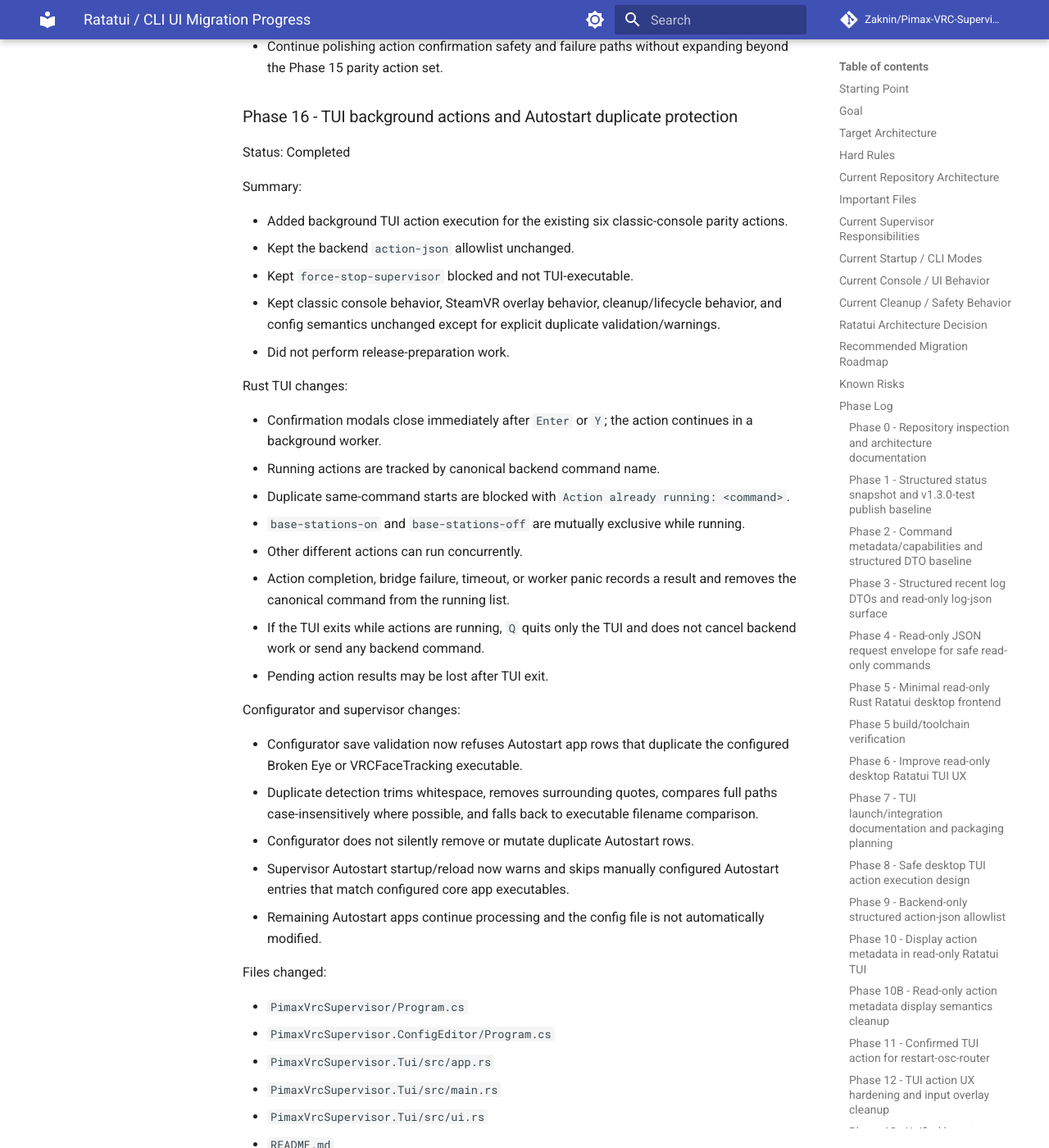
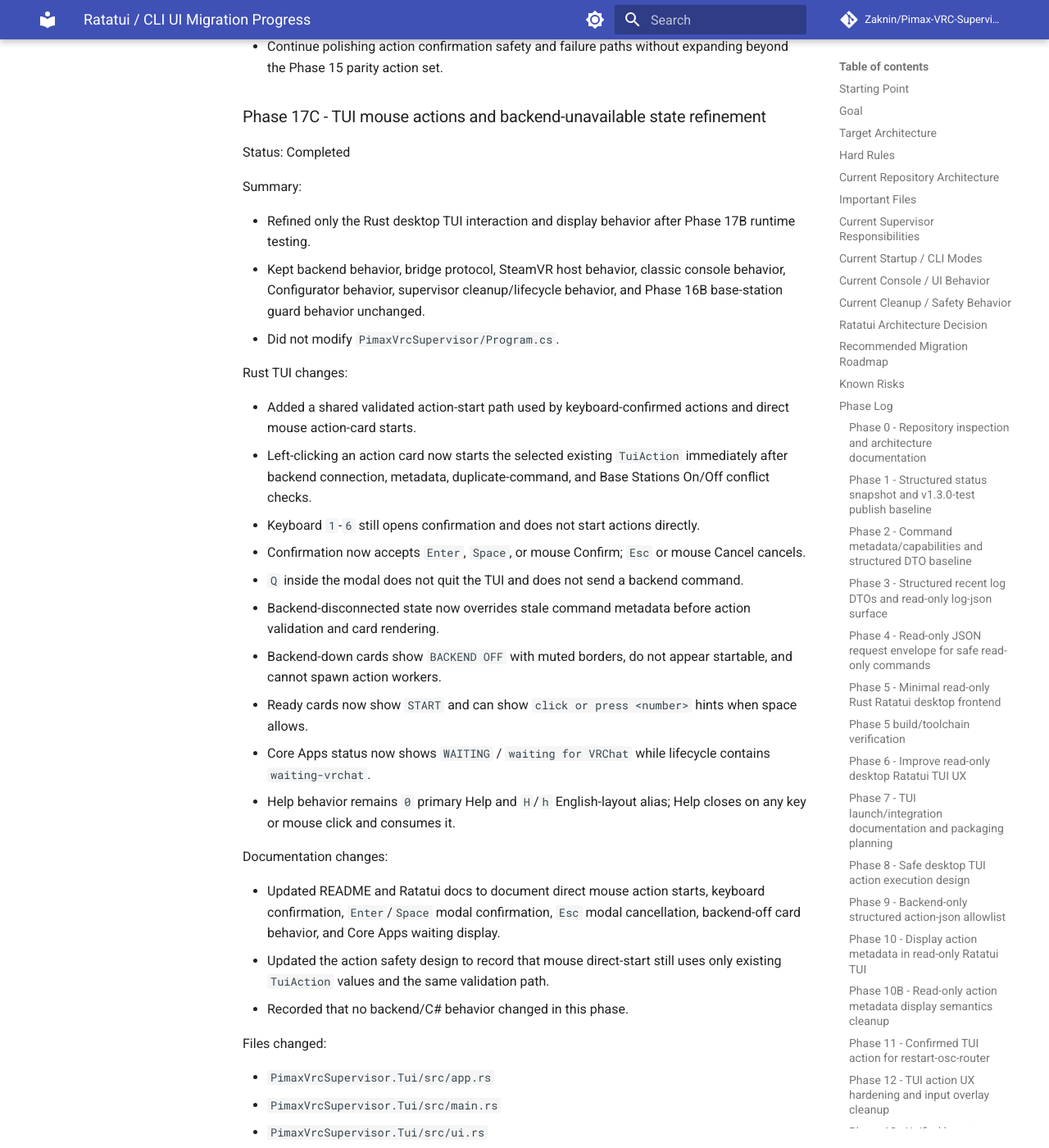
Before and after one commit to Zaknin/Pimax-VRC-Supervisor, an MkDocs documentation site: the page built from docs/ratatui-tui-migration-progress.md, in a window 1280 px wide and 1400 px high, scrolled down 61195 px. Shown: the whole window at 82% size. Built offline with MkDocs 1.6.1 and Material for MkDocs 9.7.7, drawn with Linux system fonts in a browser that asks for light colours; comment, search, counter and statistics services are not loaded; some of the changed text lies outside the part shown.

Commit message:
Phase 17C: refine TUI mouse actions and unavailable states

```diff
--- a/docs/ratatui-tui-migration-progress.md
+++ b/docs/ratatui-tui-migration-progress.md
@@ -1806,6 +1806,79 @@ Short Phase 16 direction:
 - Build and run a manual/runtime shortcut test matrix across keyboard layouts.
 - Continue polishing action confirmation safety and failure paths without expanding beyond the Phase 15 parity action set.
 
+### Phase 17C - TUI mouse actions and backend-unavailable state refinement
+
+Status: Completed
+
+Summary:
+
+- Refined only the Rust desktop TUI interaction and display behavior after Phase 17B runtime testing.
+- Kept backend behavior, bridge protocol, SteamVR host behavior, classic console behavior, Configurator behavior, supervisor cleanup/lifecycle behavior, and Phase 16B base-station guard behavior unchanged.
+- Did not modify `PimaxVrcSupervisor/Program.cs`.
+
+Rust TUI changes:
+
+- Added a shared validated action-start path used by keyboard-confirmed actions and direct mouse action-card starts.
+- Left-clicking an action card now starts the selected existing `TuiAction` immediately after backend connection, metadata, duplicate-command, and Base Stations On/Off conflict checks.
+- Keyboard `1`-`6` still opens confirmation and does not start actions directly.
+- Confirmation now accepts `Enter`, `Space`, or mouse Confirm; `Esc` or mouse Cancel cancels.
+- `Q` inside the modal does not quit the TUI and does not send a backend command.
+- Backend-disconnected state now overrides stale command metadata before action validation and card rendering.
+- Backend-down cards show `BACKEND OFF` with muted borders, do not appear startable, and cannot spawn action workers.
+- Ready cards now show `START` and can show `click or press <number>` hints when space allows.
+- Core Apps status now shows `WAITING` / `waiting for VRChat` while lifecycle contains `waiting-vrchat`.
+- Help behavior remains `0` primary Help and `H`/`h` English-layout alias; Help closes on any key or mouse click and consumes it.
+
+Documentation changes:
+
+- Updated README and Ratatui docs to document direct mouse action starts, keyboard confirmation, `Enter`/`Space` modal confirmation, `Esc` modal cancellation, backend-off card behavior, and Core Apps waiting display.
+- Updated the action safety design to record that mouse direct-start still uses only existing `TuiAction` values and the same validation path.
+- Recorded that no backend/C# behavior changed in this phase.
+
+Files changed:
+
+- `PimaxVrcSupervisor.Tui/src/app.rs`
+- `PimaxVrcSupervisor.Tui/src/main.rs`
+- `PimaxVrcSupervisor.Tui/src/ui.rs`
+- `README.md`
+- `docs/ratatui-action-execution-design.md`
+- `docs/ratatui-tui.md`
+- `docs/ratatui-tui-migration-progress.md`
+
+Build/test commands run:
+
+- `cargo fmt --manifest-path .\PimaxVrcSupervisor.Tui\Cargo.toml`
+- `cargo build --manifest-path .\PimaxVrcSupervisor.Tui\Cargo.toml`
+- `cargo build --manifest-path .\PimaxVrcSupervisor.Tui\Cargo.toml --release`
+- `dotnet build .\PimaxVrcSupervisor\PimaxVrcSupervisor.csproj -c Release`
+- `dotnet build .\PimaxVrcSupervisor.ConfigEditor\PimaxVrcSupervisor.ConfigEditor.csproj -c Release`
+- `dotnet build .\PimaxVrcSupervisor.SteamVrHost\PimaxVrcSupervisor.SteamVrHost.csproj -c Release`
+
+Build/test result:
+
+- `cargo fmt` completed successfully.
+- Rust debug and release builds completed successfully.
+- All three explicit C# Release builds completed successfully with 0 warnings and 0 errors.
+- Source inspection confirmed `PimaxVrcSupervisor/Program.cs` has no Phase 17C diff.
+- Source inspection confirmed `bridge.rs` still has no generic arbitrary command executor and sends `action-json` only through `execute_tui_action(TuiAction)`.
+- Source inspection confirmed the TUI sends no legacy action command strings directly.
+- Source inspection confirmed `force-stop-supervisor` remains blocked/not TUI-executable and `Q`/`q` sends no backend command.
+- Copied the rebuilt Rust release TUI binary to `release\PimaxVrcSupervisor-v1.3.0-test\PimaxVrcSupervisorTui.exe` for local runtime testing.
+
+Runtime scenarios to verify when safe:
+
+- Start TUI without supervisor: cards show `BACKEND OFF`, not full red borders; clicking cards records a visible rejection/status and starts no worker.
+- Start supervisor after TUI: after refresh, permitted cards become `START` and clickable.
+- Close supervisor while TUI is open: after failed refresh, cards return to `BACKEND OFF`; cached metadata does not keep cards looking ready.
+
+Generated output status:
+
+- `release/` and `PimaxVrcSupervisor.Tui/target/` remain ignored generated output and must not be staged.
+
+Short Phase 18 direction:
+
+- Run a real-world VR-session runtime matrix for Phase 17C mouse direct starts, keyboard confirmation, backend reconnect/disconnect states, and action result display before adding new features.
+
 ### Phase 16 - TUI background actions and Autostart duplicate protection
 
 Status: Completed
```
Also changed, not shown: README.md (+6 -4 lines), docs/ratatui-action-execution-design.md (+10 -3 lines), docs/ratatui-tui.md (+14 -12 lines), 3 other files.
